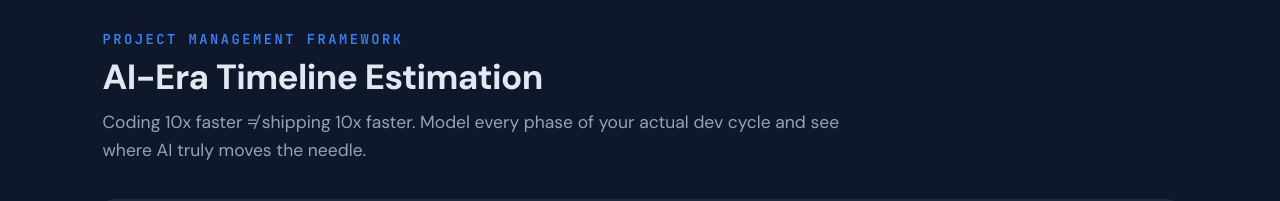
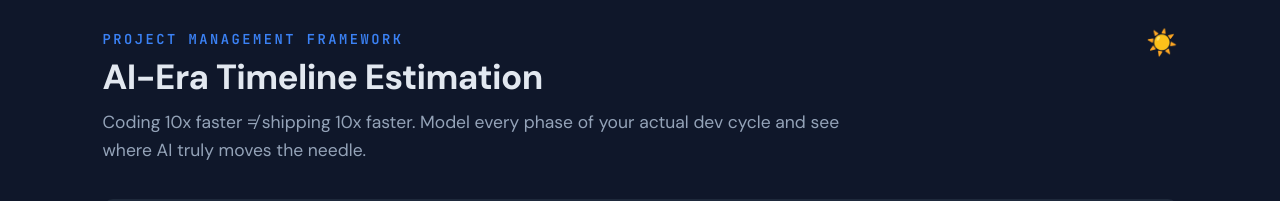
Before and after one commit to mpklu/10x-illusion, a React (Vite) app: page / in a window 1280 px wide. Shown: the top 201 px of the page. Built offline with nearby package versions, Linux system fonts and the light colour scheme; the HTML template or start-up script is replaced by a standard one.

Commit message:
theme toggle

```diff
--- a/src/App.jsx
+++ b/src/App.jsx
@@ -1,4 +1,4 @@
-import { useState, useMemo, useCallback } from "react";
+import { useState, useMemo, useCallback, useEffect } from "react";
 
 const MAX_PHASES = 8;
 
@@ -10,6 +10,20 @@ const CATEGORY_OPTIONS = [
   { id: "ship", label: "Ship" },
   { id: "coordinate", label: "Coordinate" },
 ];
+
+const DARK_THEME = {
+  "--accent": "#3B82F6", "--green": "#22C55E", "--red": "#EF4444", "--amber": "#F59E0B",
+  "--text-primary": "#E2E8F0", "--text-secondary": "#94A3B8", "--text-tertiary": "#64748B",
+  "--surface-0": "#0F172A", "--surface-1": "#1E293B", "--surface-2": "#334155",
+  "--border": "#334155", "--overlay": "rgba(0,0,0,0.6)",
+};
+
+const LIGHT_THEME = {
+  "--accent": "#3B82F6", "--green": "#16A34A", "--red": "#DC2626", "--amber": "#D97706",
+  "--text-primary": "#0F172A", "--text-secondary": "#475569", "--text-tertiary": "#94A3B8",
+  "--surface-0": "#FFFFFF", "--surface-1": "#F1F5F9", "--surface-2": "#E2E8F0",
+  "--border": "#CBD5E1", "--overlay": "rgba(0,0,0,0.3)",
+};
 
 const DEFAULT_PHASES = [
   {
@@ -261,7 +275,7 @@ function AddPhaseModal({ onAdd, onClose }) {
   };
 
   return (
-    <div style={{ position: "fixed", inset: 0, background: "rgba(0,0,0,0.6)", display: "flex", alignItems: "center", justifyContent: "center", zIndex: 1000, padding: 20 }}>
+    <div style={{ position: "fixed", inset: 0, background: "var(--overlay)", display: "flex", alignItems: "center", justifyContent: "center", zIndex: 1000, padding: 20 }}>
       <div style={{ background: "var(--surface-1)", borderRadius: 14, padding: "24px 28px", maxWidth: 520, width: "100%", maxHeight: "85vh", overflowY: "auto", border: "1px solid var(--border)" }}>
         <div style={{ display: "flex", justifyContent: "space-between", alignItems: "center", marginBottom: 20 }}>
           <h3 style={{ fontSize: 17, fontWeight: 700, margin: 0, fontFamily: "var(--font-display)" }}>Add Custom Phase</h3>
@@ -367,6 +381,11 @@ export default function AITimelineFramework() {
   const [expandedPhase, setExpandedPhase] = useState(null);
   const [showAddModal, setShowAddModal] = useState(false);
   const [confirmRemove, setConfirmRemove] = useState(null);
+  const [darkMode, setDarkMode] = useState(true);
+
+  useEffect(() => {
+    document.body.style.background = darkMode ? DARK_THEME["--surface-0"] : LIGHT_THEME["--surface-0"];
+  }, [darkMode]);
 
   const totalPct = useMemo(() => phases.reduce((s, p) => s + p.defaultPct, 0), [phases]);
   const pctWarning = totalPct !== 100;
@@ -441,9 +460,7 @@ export default function AITimelineFramework() {
 
   return (
     <div style={{
-      "--accent": "#3B82F6", "--green": "#22C55E", "--red": "#EF4444", "--amber": "#F59E0B",
-      "--text-primary": "#E2E8F0", "--text-secondary": "#94A3B8", "--text-tertiary": "#64748B",
-      "--surface-0": "#0F172A", "--surface-1": "#1E293B", "--surface-2": "#334155", "--border": "#334155",
+      ...(darkMode ? DARK_THEME : LIGHT_THEME),
       "--font-display": "'DM Sans', 'Segoe UI', system-ui, sans-serif",
       "--font-body": "'DM Sans', 'Segoe UI', system-ui, sans-serif",
       "--font-mono": "'JetBrains Mono', 'SF Mono', 'Fira Code', monospace",
@@ -455,7 +472,7 @@ export default function AITimelineFramework() {
       {showAddModal && <AddPhaseModal onAdd={addPhase} onClose={() => setShowAddModal(false)} />}
 
       {confirmRemove && (
-        <div style={{ position: "fixed", inset: 0, background: "rgba(0,0,0,0.6)", display: "flex", alignItems: "center", justifyContent: "center", zIndex: 1000, padding: 20 }}>
+        <div style={{ position: "fixed", inset: 0, background: "var(--overlay)", display: "flex", alignItems: "center", justifyContent: "center", zIndex: 1000, padding: 20 }}>
           <div style={{ background: "var(--surface-1)", borderRadius: 12, padding: "24px 28px", maxWidth: 380, width: "100%", border: "1px solid var(--border)" }}>
             <h4 style={{ margin: "0 0 8px", fontSize: 15, fontWeight: 700, fontFamily: "var(--font-display)" }}>Remove Phase?</h4>
             <p style={{ fontSize: 13, color: "var(--text-secondary)", margin: "0 0 18px", lineHeight: 1.5 }}>
@@ -471,12 +488,24 @@ export default function AITimelineFramework() {
 
       <div style={{ maxWidth: 860, margin: "0 auto" }}>
         {/* Header */}
-        <div style={{ marginBottom: 28 }}>
+        <div style={{ position: "relative", marginBottom: 28 }}>
           <div style={{ fontSize: 11, fontFamily: "var(--font-mono)", color: "var(--accent)", letterSpacing: 2, textTransform: "uppercase", fontWeight: 600, marginBottom: 6 }}>Project Management Framework</div>
           <h1 style={{ fontSize: 28, fontWeight: 700, margin: 0, fontFamily: "var(--font-display)", lineHeight: 1.2, letterSpacing: -0.5 }}>AI-Era Timeline Estimation</h1>
           <p style={{ fontSize: 14, color: "var(--text-secondary)", margin: "8px 0 0", lineHeight: 1.6, maxWidth: 620 }}>
             Coding 10x faster ≠ shipping 10x faster. Model every phase of your actual dev cycle and see where AI truly moves the needle.
           </p>
+          <button
+            onClick={() => setDarkMode(d => !d)}
+            title={darkMode ? "Switch to light mode" : "Switch to dark mode"}
+            style={{
+              position: "absolute", top: 0, right: 0,
+              background: "none", border: "none",
+              fontSize: 20, cursor: "pointer",
+              lineHeight: 1, padding: 0,
+            }}
+          >
+            {darkMode ? "☀️" : "🌙"}
+          </button>
         </div>
 
         {/* Tabs */}
```
